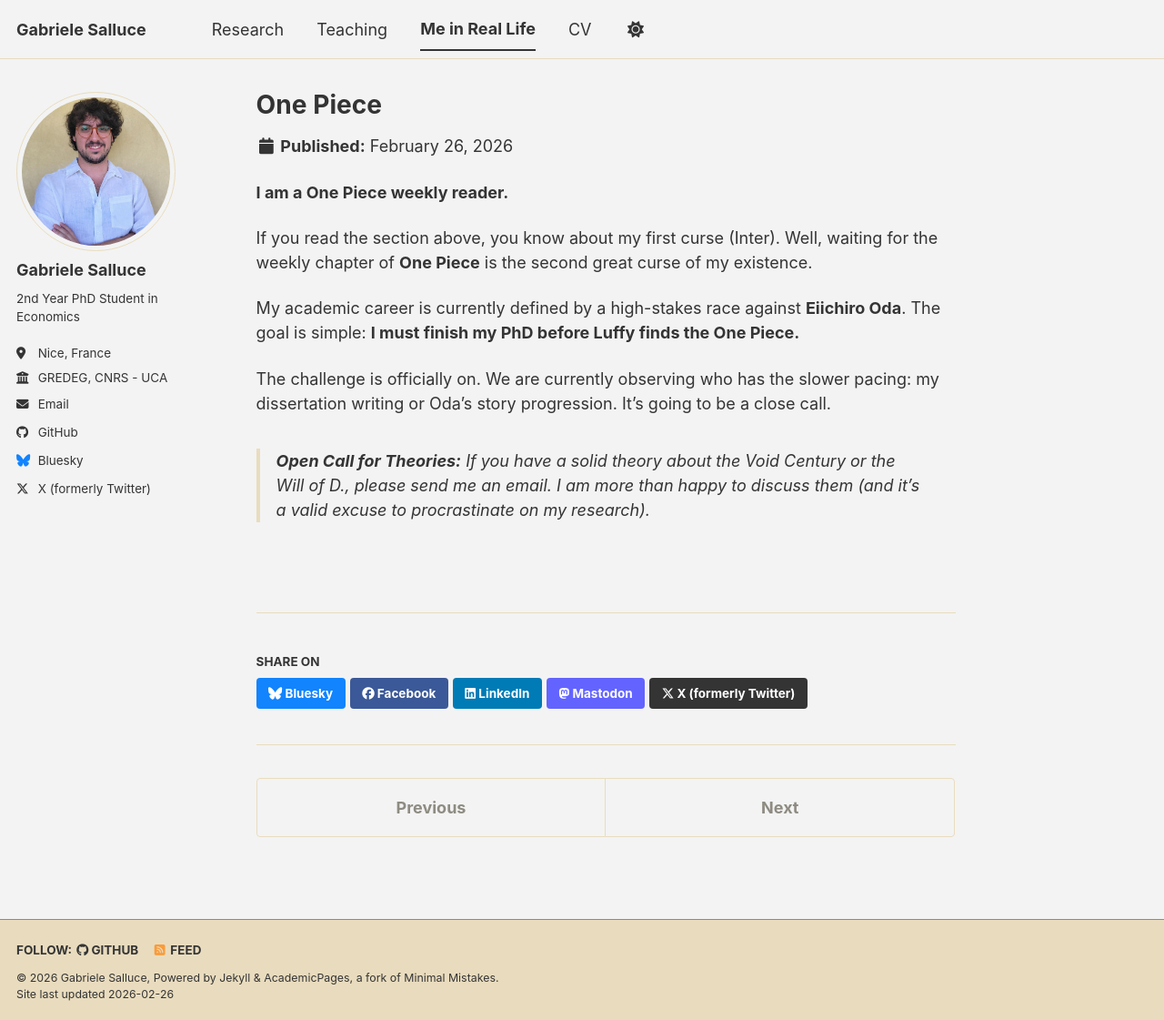
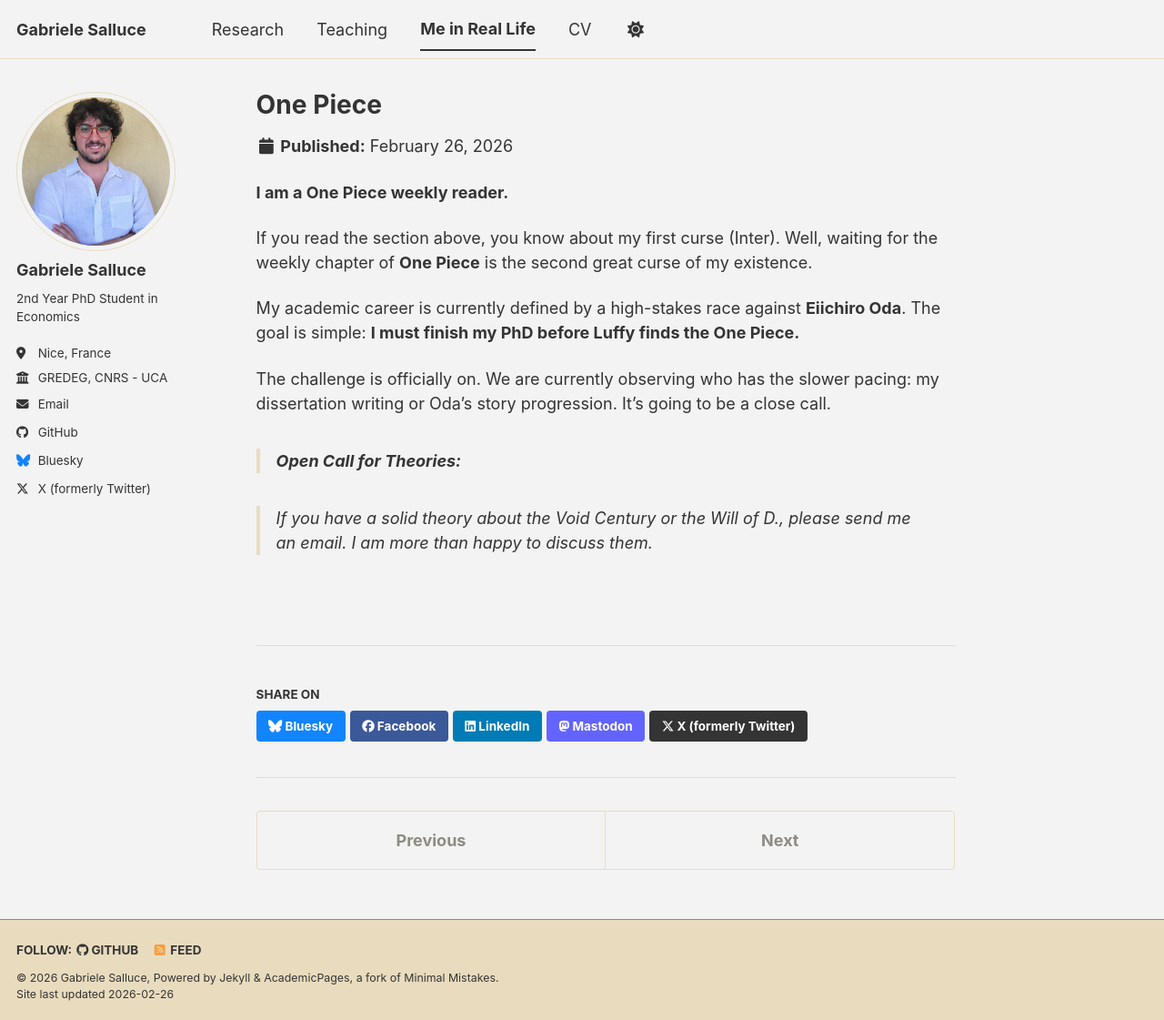
Before and after one commit to gabrielesalluce/gabrielesalluce.github.io, a Jekyll site: the page built from _me-in-real-life/One Piece.md, in a window 1280 px wide and 1121 px high. Shown: the whole window at 91% size. Built offline with Jekyll 4.4.1, drawn with Linux system fonts in a browser that asks for light colours; a script bundle is joined from its source files by our own code; library files that are not in the unit come from our copies.

Commit message:
Update One Piece.md

```diff
--- a/_me-in-real-life/One Piece.md
+++ b/_me-in-real-life/One Piece.md
@@ -13,4 +13,5 @@
 The challenge is officially on. We are currently observing who has the slower pacing: my dissertation writing or Oda's story progression. It’s going to be a close call.
 
 > **Open Call for Theories:**
-> If you have a solid theory about the *Void Century* or the *Will of D.*, please send me an email. I am more than happy to discuss them (and it’s a valid excuse to procrastinate on my research).
+
+> If you have a solid theory about the *Void Century* or the *Will of D.*, please send me an email. I am more than happy to discuss them.
```
